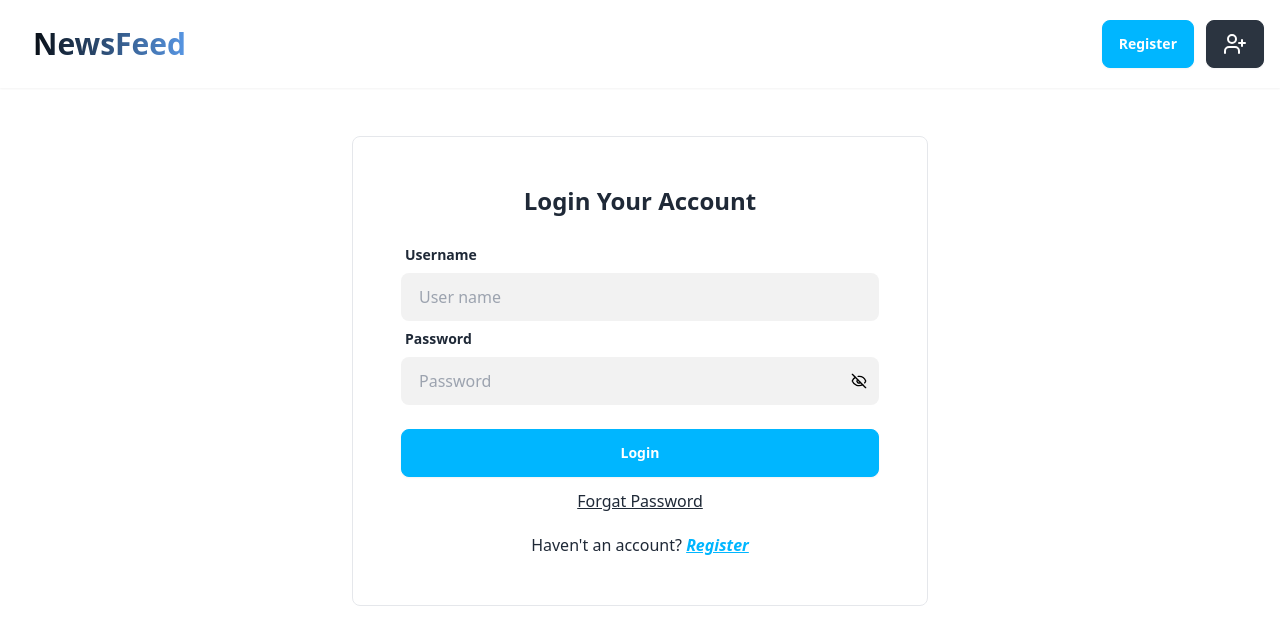
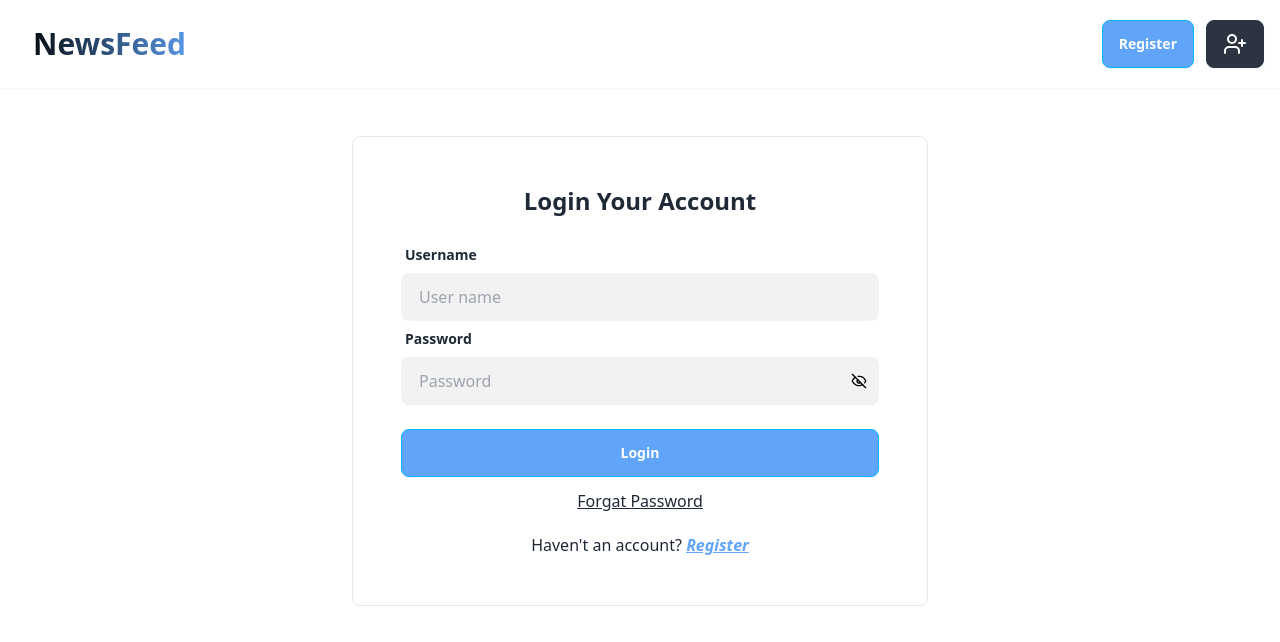
Before and after one commit to towhid046/news-feed-client, a React (Vite) app: page /login in a window 1280 px wide. Shown: the top 642 px of the page. Built offline with nearby package versions, Linux system fonts and the light colour scheme; no server answers.

Commit message:
change button color

```diff
--- a/src/Root/Navbar/Navbar.jsx
+++ b/src/Root/Navbar/Navbar.jsx
@@ -49,7 +49,7 @@ const Navbar = () => {
             <div className="flex items-center gap-3">
               <li>
                 <NavLink
-                  className="btn btn-info text-base-100"
+                  className="btn btn-info bg-blue-400 text-base-100"
                   to="/registration"
                 >
                   Register
--- a/src/components/unique/AddPost/AddPost.jsx
+++ b/src/components/unique/AddPost/AddPost.jsx
@@ -98,14 +98,13 @@ const AddPost = ({ refetch }) => {
               </div>
               <div>
                 <label className="label">
-                  <strong className="label-text">Image URL</strong>
+                  <strong className="label-text">Image URL (Optional)</strong>
                 </label>
                 <input
                   type="text"
                   {...register("imgUrl")}
                   placeholder="Pest image url"
                   className="bg-base-200 text-base-content w-full focus:outline-none border-2 focus:border-blue-300   input"
-                  required
                 />
               </div>
               <div className="flex justify-end pt-5">
--- a/src/pages/Home/SingleNewsCard/SingleNewsCard.jsx
+++ b/src/pages/Home/SingleNewsCard/SingleNewsCard.jsx
@@ -150,7 +150,7 @@ const SingleNewsCard = ({ singleNews, refetch }) => {
     <div className="  xl:w-[60%] lg:w-[70%] md:w-[90%] w-full mx-auto">
       <article className="border rounded-lg  border-opacity-10 justify-between flex flex-col">
         {/* forum article text */}
-        <div className="p-5 pb-1">
+        <div className="p-5 pb-1 border-b mb-3">
           <div className=" space-y-4">
             <ul className="flex flex-wrap gap-4 justify-between  items-center">
               <li>
@@ -206,7 +206,7 @@ const SingleNewsCard = ({ singleNews, refetch }) => {
         </div>
 
         {/* forum article image */}
-        <NewsImage thumbnail_img={thumbnail_img} />
+        {thumbnail_img && <NewsImage thumbnail_img={thumbnail_img} />}
 
         {/* Like and comment count */}
         <LikeCommentCount likes={likes} comments={comments} />
--- a/src/pages/Login/Login.jsx
+++ b/src/pages/Login/Login.jsx
@@ -114,7 +114,7 @@ const Login = () => {
                 </div>
                 <small className="text-red-600">{isPasswordError}</small>
                 <div className="form-control mt-6">
-                  <button className="btn w-full   btn-info text-base-100">
+                  <button className="btn w-full   btn-info bg-blue-400 text-base-100">
                     Login
                   </button>
                 </div>
@@ -133,7 +133,7 @@ const Login = () => {
                 Haven't an account?{" "}
                 <Link
                   to={"/registration"}
-                  className=" cursor-pointer link link-info italic font-semibold"
+                  className=" cursor-pointer link link-info text-blue-400 italic font-semibold"
                 >
                   Register
                 </Link>
--- a/src/pages/Registration/Registration.jsx
+++ b/src/pages/Registration/Registration.jsx
@@ -161,7 +161,7 @@ const Registration = () => {
                 </div>
 
                 <div className="form-control mt-6">
-                  <button className="btn w-full   btn-info text-base-100">
+                  <button className="btn w-full   btn-info bg-blue-400 text-base-100">
                     Register
                   </button>
                 </div>
@@ -171,7 +171,7 @@ const Registration = () => {
                 Already have an account?{" "}
                 <Link
                   to={"/login"}
-                  className=" cursor-pointer link link-info italic font-semibold"
+                  className=" cursor-pointer link link-info text-blue-400 italic font-semibold"
                 >
                   Login
                 </Link>
```
